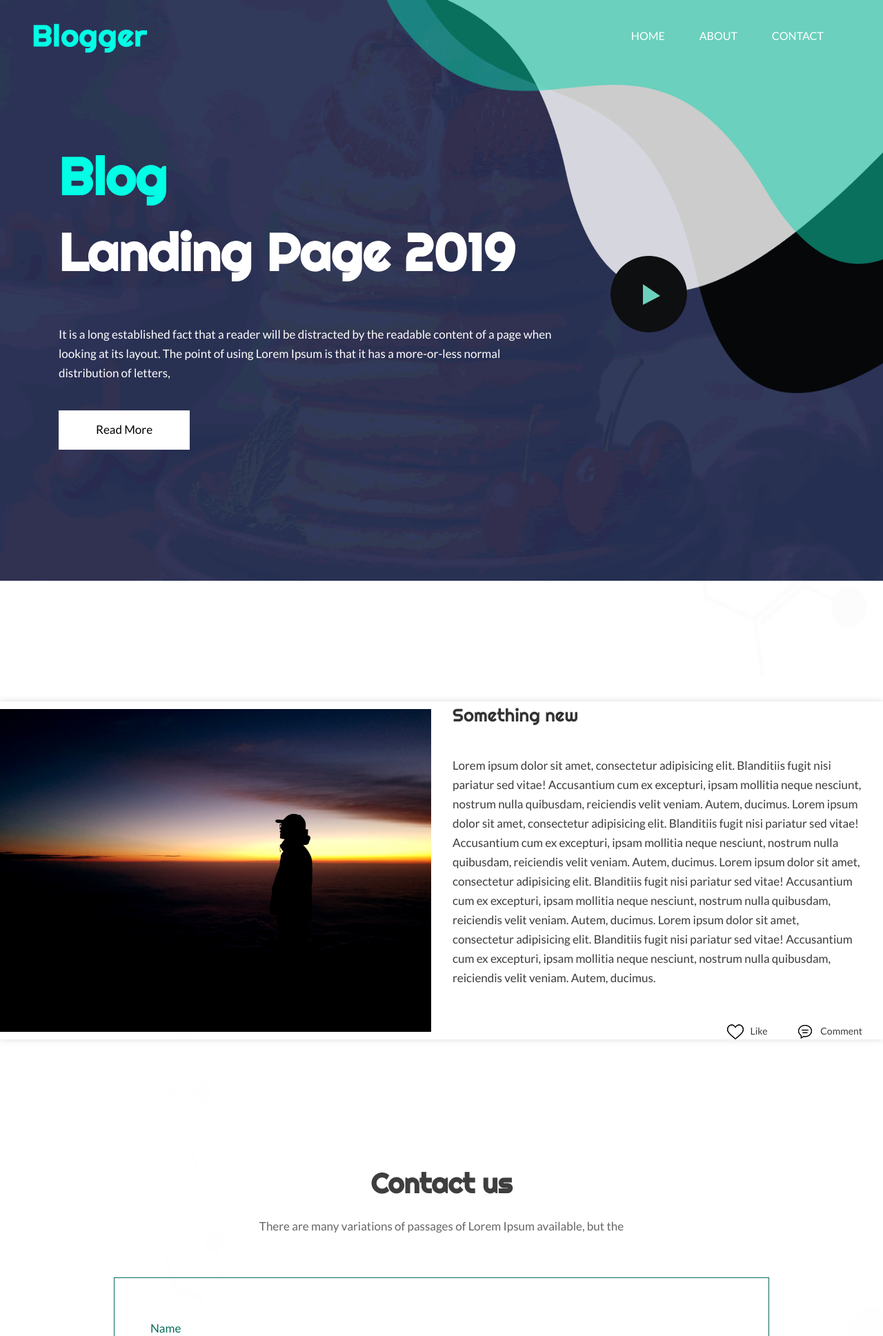
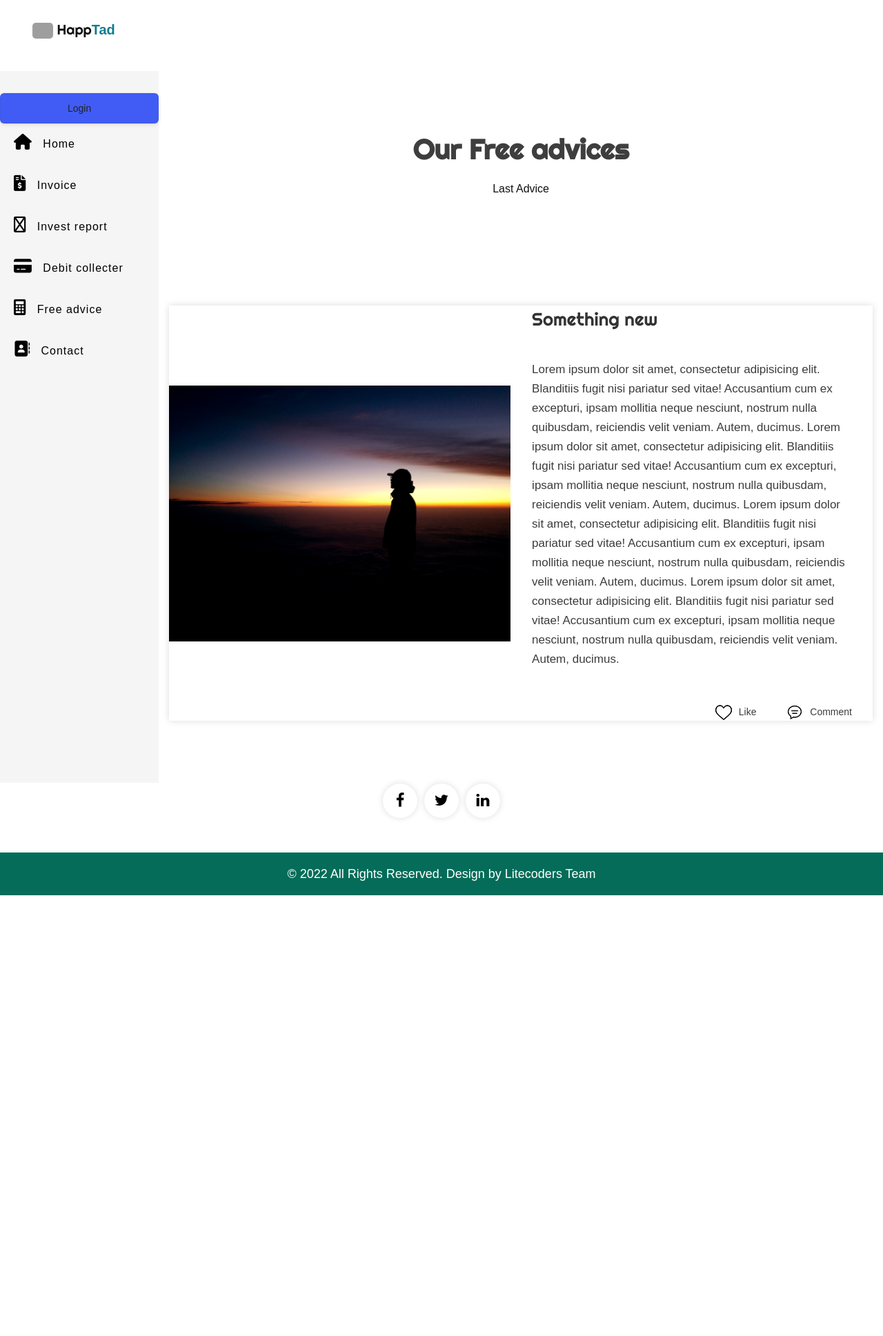
Before and after one commit to Nodirjon2303/happytad, a Django app: page /freeadvice/something/ in a window 1280 px wide. Shown: the top 1937 px of the page at 69% size. After the commit the page ends 1298 px from the top, so only its background shows below. Run offline with Django 4.2, Linux system fonts and the light colour scheme; data comes from the database, SQL or seed files in the repository; both versions use the stored data as it was after the commit; some libraries are stand-ins or nearby versions; some web fonts are replaced; grey boxes are pictures that could not be loaded.

Commit message:
sherzamon

```diff
--- a/static/blog/css/style.css
+++ b/static/blog/css/style.css
@@ -105,7 +105,10 @@ h6 {
      -moz-box-sizing: border-box;
      box-sizing: border-box;
 }
-
+.logo11{
+  width: 30px;
+  border-radius: 5px;
+}
 h1 a,
 h2 a,
 h3 a,
@@ -279,17 +282,17 @@ button {
      float: right;
 }
 
+.navigation.navbar-dark .navbar-nav .nav-link:focus,
+.navigation.navbar-dark .navbar-nav .nav-link:hover {
+     color: #000;
+}
+
 .navigation.navbar-dark .navbar-nav .nav-link {
      padding: 0 25px;
      color: #fff;
      font-size: 16px;
      line-height: 20px;
      text-transform: uppercase;
-}
-
-.navigation.navbar-dark .navbar-nav .nav-link:focus,
-.navigation.navbar-dark .navbar-nav .nav-link:hover {
-     color: #000;
 }
 
 .navigation.navbar-dark .navbar-nav .active>.nav-link,
--- a/static/home/css/style.css
+++ b/static/home/css/style.css
@@ -3,6 +3,10 @@
 	margin: 0;
 	box-sizing: border-box;
 	font-family: arial, sans-serif;
+}
+.logo11{
+  width: 30px;
+  border-radius: 5px;
 }
 .header {
 	display: flex;
--- a/static/invoice/style.css
+++ b/static/invoice/style.css
@@ -4,6 +4,10 @@
     background-color: #f7eeee;
     border: thin solid #e8cfcf;
     border-radius: 2px;
+}
+.logo11{
+  width: 30px;
+  border-radius: 5px;
 }
 .feedback-messages .alert {
     display: none;
--- a/templates/blog-detail.html
+++ b/templates/blog-detail.html
@@ -1,10 +1,18 @@
 
 {% load static %}
 <!DOCTYPE html>
-<html lang="en">
-   <head>
-      <!-- basic -->
-      <meta charset="utf-8">
+<html>
+{% load static %}
+<head>
+
+    <title>Dashboard</title>
+    <link rel="stylesheet" href="https://stackpath.bootstrapcdn.com/font-awesome/4.7.0/css/font-awesome.min.css">
+    <link rel="stylesheet" href="{% static 'home/css/style.css' %}">
+    <link rel="stylesheet" href="https://cdnjs.cloudflare.com/ajax/libs/font-awesome/6.0.0/css/all.min.css">
+    <link rel="stylesheet" href="https://cdnjs.cloudflare.com/ajax/libs/font-awesome/6.0.0/css/brands.min.css">
+    <link rel="stylesheet" href="https://cdn.jsdelivr.net/npm/bootstrap@4.3.1/dist/css/bootstrap.min.css"
+          integrity="sha384-ggOyR0iXCbMQv3Xipma34MD+dH/1fQ784/j6cY/iJTQUOhcWr7x9JvoRxT2MZw1T" crossorigin="anonymous">
+    <meta charset="utf-8">
       <meta http-equiv="X-UA-Compatible" content="IE=edge">
       <!-- mobile metas -->
       <meta name="viewport" content="width=device-width, initial-scale=1">
@@ -30,100 +38,81 @@
       <!--[if lt IE 9]>
       <script src="https://oss.maxcdn.com/html5shiv/3.7.3/html5shiv.min.js"></script>
       <script src="https://oss.maxcdn.com/respond/1.4.2/respond.min.js"></script><![endif]-->
-   </head>
-   <!-- body -->
-   <body class="main-layout">
-      <!-- loader  -->
-      <div class="loader_bg">
-         <div class="loader"><img src="{% static  "blog/images/loading.gif"%}" alt="#" /></div>
-      </div>
-      <!-- end loader -->
-      <!-- header -->
-      <header>
-         <!-- header inner -->
-         <div  class="head_top">
-            <div class="header">
-               <div class="container-fluid">
-                  <div class="row">
-                     <div class="col-xl-3 col-lg-3 col-md-3 col-sm-3 col logo_section">
-                        <div class="full">
-                           <div class="center-desk">
-                              <div class="logo">
-                                 <a href="blogpage.html"><img src="{% static "blog/images/logo.png" %}" alt="#" /></a>
-                              </div>
-                           </div>
-                        </div>
-                     </div>
-                     <div class="col-xl-9 col-lg-9 col-md-9 col-sm-9">
-                        <nav class="navigation navbar navbar-expand-md navbar-dark ">
-                           <button class="navbar-toggler" type="button" data-toggle="collapse" data-target="#navbarsExample04" aria-controls="navbarsExample04" aria-expanded="false" aria-label="Toggle navigation">
-                           <span class="navbar-toggler-icon"></span>
-                           </button>
-                           <div class="collapse navbar-collapse" id="navbarsExample04">
-                              <ul class="navbar-nav mr-auto">
-                                 <li class="nav-item">
-                                    <a class="nav-link" href="#"> Home  </a>
-                                 </li>
-                                 <li class="nav-item">
-                                    <a class="nav-link" href="#contact">About</a>
-                                 </li>
-                                 <li class="nav-item">
-                                    <a class="nav-link" href="#">Contact</a>
-                                 </li>
-                              </ul>
-                           </div>
-                        </nav>
-                     </div>
+</head>
+
+<body>
+<input type="checkbox" id="checkbox">
+<header class="header">
+
+    <h2 class="u-name"><img class="logo11" src="{%static "logo11.jpg"%}"> Happ<b>Tad</b>
+      <label for="checkbox">
+        <i id="navbtn" class="fa fa-bars" aria-hidden="true"></i>
+      </label>
+    </h2>
+    {% if request.user.username %}
+        <i class="fa fa-user" aria-hidden="true"><h5>{{ request.user.username }}</h5></i>
+    {% else %}
+    {% endif %}
+</header>
+<div class="body">
+    <nav class="side-bar">
+        <ul>
+            {% if request.user.username %}
+                <button class="button-9" role="button"><a href="{% url 'logout' %}">Logout</a></button>
+            {% else %}
+                <button class="button-9" role="button"><a href="{% url 'login' %}">Login</a></button>
+            {% endif %}
+            <li>
+                <a href="{% url 'home' %}">
+                    <i class="fa-solid fa-house"></i>
+                    <span>Home</span>
+                </a>
+            </li>
+            <li>
+                <a href="{% url  "invoice" %}">
+                    <i class="fa-solid fa-file-invoice-dollar" aria-hidden="true"></i>
+                    <span>Invoice</span>
+                </a>
+            </li>
+            <li>
+                <a href="#">
+                    <i class="fa-regular fa-cart-flatbed"></i>
+                    <span>Invest report</span>
+                </a>
+            </li>
+            <li>
+                <a href="#">
+                    <i class="fa-solid fa-credit-card"></i>
+                    <span>Debit collecter</span>
+                </a>
+            </li>
+            <li>
+                <a href="{% url "blogpage" %}">
+                    <i class="fa-solid fa-calculator"></i>
+                    <span>Free advice</span>
+                </a>
+            </li>
+            <li>
+                <a href="#">
+                    <i class="fa-solid fa-address-book"></i>
+                    <span>Contact</span>
+                </a>
+            </li>
+            <!-- HTML !-->
+        </ul>
+    </nav>
+      <!-- blog_main -->
+      <div class="blog_main">
+         <div class="container">
+            <div class="row">
+               <div class="col-md-12">
+                  <div class="titlepage">
+                     <h2>Our Free advices </h2>
+                      <h4>Last Advice</h4>
                   </div>
                </div>
             </div>
-            <!-- end header inner -->
-            <!-- end header -->
-            <!-- banner -->
-            <section class="banner_main">
-               <div class="container">
-                  <div class="row d_flex">
-                     <div class=" col-xl-8 col-lg-8 col-md-8 col-12-9">
-                        <div class="text-bg">
-                           <h1>Blog<br> <span class="white1">Landing Page 2019</span></h1>
-                           <p>It is a long established fact that a reader will be distracted by the readable content of a page when looking at its layout. The point of using Lorem Ipsum is that it has a more-or-less normal distribution of letters,</p>
-                           <a href="#">Read More</a>
-                        </div>
-                     </div>
-                     <div class="col-xl-4 col-lg-4 col-md-4 col-12-3">
-                        <div class="text-img">
-                           <figure><img src="{% static "blog/images/box_img.png" %}" alt="#"/></figure>
-                        </div>
-                     </div>
-                  </div>
-               </div>
-            </section>
-         </div>
-      </header>
-      <!-- end banner -->
-      <!-- blog_main -->
-      <div class="blog_main">
-         <div class="container">
-
             <!-- fist section -->
-
-    <!-- end fist section -->
-    <!-- secend section -->
-
-            <!-- end secend section -->
-
-             <!-- three section -->
-                     <div class="row">
-
-
-                        </div>
-
-                     </div>
-
-
-    <!-- end three section -->
-
-             <!-- for section -->
             <div class="row">
                <div class="col-md-12">
                   <div class="our_two_box magna_top90">
@@ -150,6 +139,48 @@
                   </div>
                </div>
             </div>
+            </div>
+    <!-- end fist section -->
+
+
+            <!-- end secend section -->
+
+             <!-- three section -->
+
+{#                        <div class="col-md-6">#}
+{#                           <div class="our_img">#}
+{#                              <figure><img src="{% static "blog/images/our_img4.jpg" %}" alt="#"/></figure>#}
+{#                           </div>#}
+{#                           <div class="our_text_box three_box">#}
+{#                             #}
+{#                              #}
+{#                              <div class="post_box d_flex padding_top3">#}
+{#                                  <h3 class="awesome padding_flot">Amezing  Place</h3>#}
+{#                                 <h4 class="flot_left1">Post By : Blogger </h4>#}
+{#                                 <ul class="like padding_left2">#}
+{#                                    <li><a href="#"><img src="{% static  "blog/images/like.png" %}" alt="#"/>Like</a></li>#}
+{#                                     <li><a href="#"><img src="{% static "blog/images/comm.png" %}" alt="#"/>Comment</a></li>#}
+{#                                 </ul>#}
+{#                              </div>#}
+{#                              <p>ipsum dolor sit amet, consectetur adipiscing elit, sed do eiusmod tempor incididunt ut labore et dolore magna aliqua. Ut enim ad minimquis nostrud exercitation ullamco laboris </p>#}
+{#                           </div>#}
+{#                        </div>#}
+                     </div>
+
+
+    <!-- end three section -->
+
+             <!-- for section -->
+            <div class="row">
+               <div class="col-md-12">
+                  <div class="our_two_box magna_top90">
+                     <div class="row d_flex">
+
+
+                     </div>
+                  </div>
+               </div>
+            </div>
     <!-- end for section -->
 
 
@@ -159,58 +190,12 @@
 
       <!-- Testimonial -->
 
-
-      <!-- end Testimonial -->
-      <!-- contact -->
-      <div id="contact" class="contact">
-         <div class="container">
-            <div class="row">
-               <div class="col-md-12">
-                  <div class="titlepage">
-                     <h2>Contact us</h2>
-                     <span>There are many variations of passages of Lorem Ipsum available, but the </span>
-                  </div>
-               </div>
-            </div>
-         </div>
-         <div class="container">
-            <div class="row">
-               <div class="col-md-12 ">
-                  <form class="main_form ">
-                     <div class="row">
-                        <div class="col-md-12 ">
-                           <input class="form_contril" placeholder="Name " type="text" name="Name ">
-                        </div>
-                        <div class="col-md-12">
-                           <input class="form_contril" placeholder="Phone Number" type="text" name=" Phone Number">
-                        </div>
-                        <div class="col-md-12">
-                           <input class="form_contril" placeholder="Email" type="text" name="Email">
-                        </div>
-                        <div class="col-md-12">
-                           <textarea class="textarea" placeholder="Message" type="text" name="Message"></textarea>
-                        </div>
-                        <div class="col-sm-12">
-                           <button class="send_btn">Send</button>
-                        </div>
-                     </div>
-                  </form>
-               </div>
-            </div>
-         </div>
-      </div>
-      <!-- end contact -->
       <!--  footer -->
       <footer>
          <div class="footer">
             <div class="container">
                <div class="row">
                   <div class="col-md-12 ">
-                     <div class="cont">
-                        <h3> <strong class="multi"> Free Multipurpose Responsive</strong><br>
-                           Landing Page 2019
-                        </h3>
-                     </div>
                   </div>
                   <div class="col-md-12">
                      <ul class="social_icon">
@@ -224,7 +209,9 @@
             <div class="copyright">
                <div class="container">
                   <div class="row">
-
+                     <div class="col-md-12">
+                        <p>© 2022 All Rights Reserved. Design by  <a href="https://t.me/ruzimurodov_nodir">Litecoders Team</a></p>
+                     </div>
                   </div>
                </div>
             </div>
--- a/templates/login.html
+++ b/templates/login.html
@@ -39,7 +39,7 @@
 						Welcome
 					</span>
 					<span class="login100-form-title p-b-48">
-						<i class="zmdi zmdi-font"></i>
+						<img style="width: 25% ;height: 25%" src="{% static "logo11.jpg"  %}" alt="">
 					</span>
 
 					<div class="wrap-input100 validate-input">
```
Also changed, not shown: templates/blogpage.html (+8 -7 lines), templates/home.html (+8 -7 lines), templates/invoice.html (+7 -7 lines), db.sqlite3, 2 other files.
